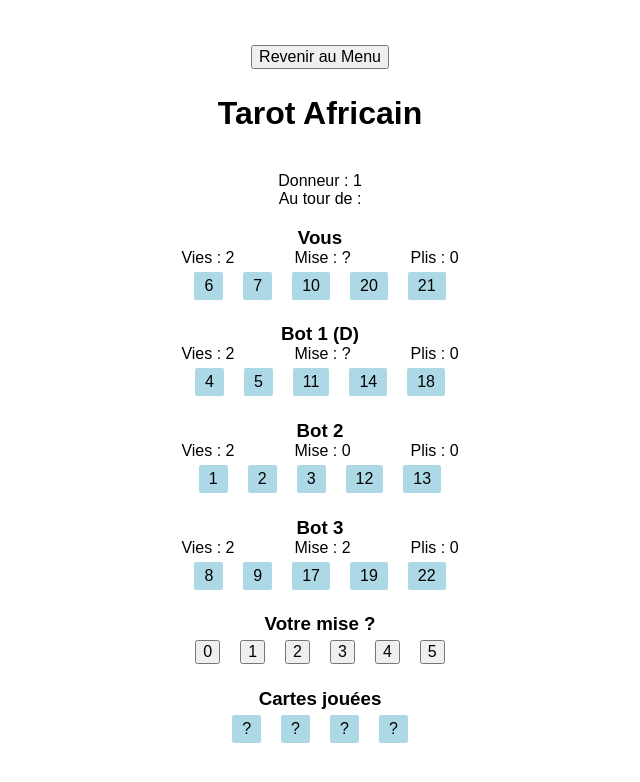
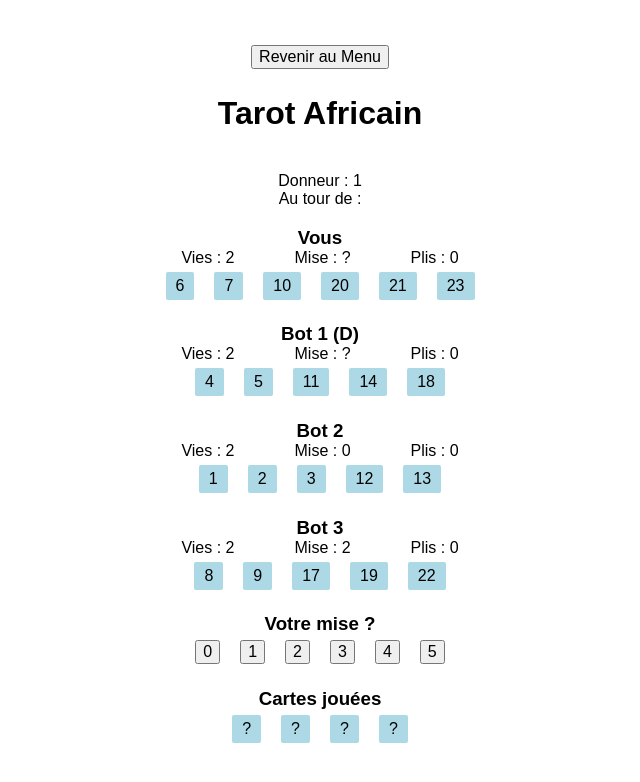
Before and after one commit to AntoineCairey/whist22, a React (Vite) app: page /game in a window 1280 px wide. Shown: the top 782 px of the page, without its empty margins (320-960 px from the left). Built offline with nearby package versions, Linux system fonts and the light colour scheme.

Commit message:
create card component

```diff
--- a/src/App.jsx
+++ b/src/App.jsx
@@ -2,10 +2,8 @@ import { useState } from "react";
 import { Outlet } from "react-router-dom";
 import "./App.css";
 
-function App() {
+export default function App() {
   const [score, setScore] = useState(null);
 
   return <Outlet context={{ score, setScore }} />;
 }
-
-export default App;
--- a/src/components/Card.jsx
+++ b/src/components/Card.jsx
@@ -0,0 +1,15 @@
+export default function Card({
+  isVisible,
+  isClickable,
+  value,
+  handleCardClick,
+}) {
+  return (
+    <div
+      className="card"
+      onClick={() => (isClickable ? handleCardClick(value) : null)}
+    >
+      {isVisible ? value : "?"}
+    </div>
+  );
+}
--- a/src/pages/Game.jsx
+++ b/src/pages/Game.jsx
@@ -1,7 +1,8 @@
 import { useState, useEffect } from "react";
 import { useNavigate } from "react-router-dom";
+import Card from "../components/Card";
 
-function Game() {
+export default function Game() {
   const navigate = useNavigate();
   const startPlayersNb = 4;
   const [round, setRound] = useState(1); // numero de la manche
@@ -218,6 +219,12 @@ function Game() {
                 {card}
               </button>
             ))}
+            <Card
+              isVisible={true}
+              isClickable={true}
+              value={23}
+              handleCardClick={finishTrick}
+            />
           </div>
           {otherPlayers.map((player) => (
             <div key={player}>
@@ -269,5 +276,3 @@ function Game() {
     </>
   );
 }
-
-export default Game;
--- a/src/pages/Menu.jsx
+++ b/src/pages/Menu.jsx
@@ -1,6 +1,6 @@
 import { useNavigate, useOutletContext } from "react-router-dom";
 
-function Menu() {
+export default function Menu() {
   const navigate = useNavigate();
   const { setScore } = useOutletContext();
 
@@ -47,5 +47,3 @@ function Menu() {
     </>
   );
 }
-
-export default Menu;
--- a/src/pages/Score.jsx
+++ b/src/pages/Score.jsx
@@ -1,6 +1,6 @@
 import { useNavigate, useOutletContext } from "react-router-dom";
 
-function Score() {
+export default function Score() {
   const navigate = useNavigate();
   const { score } = useOutletContext();
 
@@ -29,4 +29,3 @@ function Score() {
     )
   );
 }
-export default Score;
```
